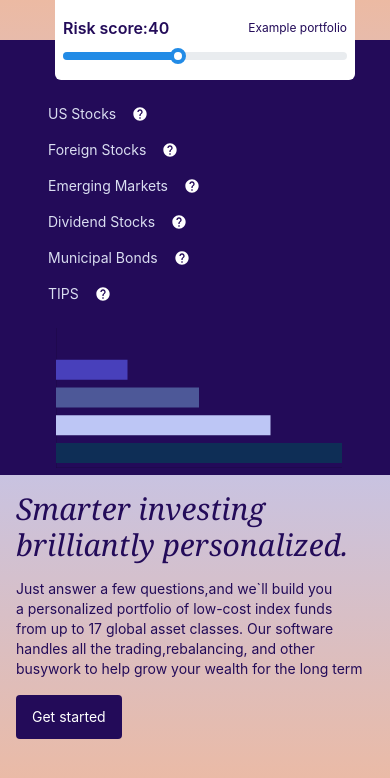
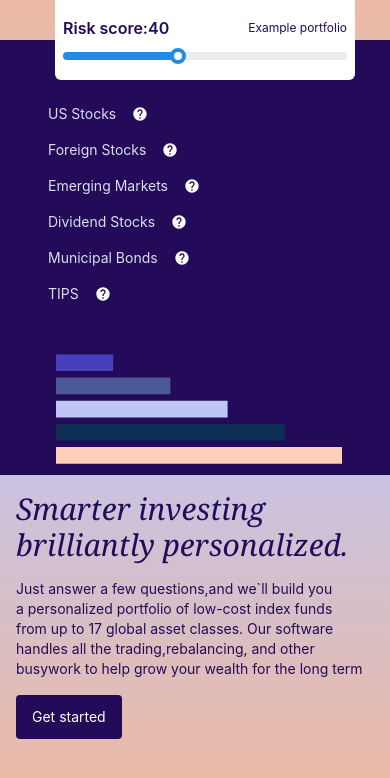
Before and after one commit to Thophylarh/Roboadvisor-Nigeria-website, a Next.js app: page /website/SmarterInvestment in a window 390 px wide. Shown: the top 778 px of the page. Built offline with nearby package versions, Linux system fonts and the light colour scheme.

Commit message:
mobile phone responsiveness

```diff
--- a/src/components/charts/BarChart.tsx
+++ b/src/components/charts/BarChart.tsx
@@ -23,24 +23,12 @@ ChartJS.register(
   Legend
 );
 
-const labels = [
-  "US Stocks",
-  "Foreign Stocks",
-  "Emerging Markets",
-  "Dividend Stocks",
-  "Municipal Bonds",
-];
-const percentages = [39, 9, 9, 3, 35, 5];
-const shadesOfBlue = [
-  "#3498db",
-  "#4840bb",
-  "#4d5898",
-  "#bdc6f5",
-  "#0e2e56",
-  "#fed0b9",
-];
+type Props = {
+  graphData: number[];
+};
 
-export const options = {
+const BarChart = ({ graphData }: Props) => {
+  const options = {
     indexAxis: "y" as const,
     responsive: true,
     scales: {
@@ -55,7 +43,6 @@ export const options = {
         },
       },
       y: {
-      // beginAtZero: true,
         grid: {
           display: false,
         },
@@ -75,22 +62,42 @@ export const options = {
   };
 
   const data = {
-  labels: labels,
+    labels: [
+      "US Stocks",
+      "Foreign Stocks",
+      "Emerging Markets",
+      "Dividend Stocks",
+      "Municipal Bonds",
+      "Tips"
+    ],
     datasets: [
       {
         fill: true,
         stepped: false,
         borderCurve: "smooth",
-      label: " Data",
-      data: percentages,
-      borderColor: shadesOfBlue,
-      backgroundColor: shadesOfBlue,
+        label: "Data",
+        data: graphData,
+        borderColor: [
+          "#3498db",
+          "#4840bb",
+          "#4d5898",
+          "#bdc6f5",
+          "#0e2e56",
+          "#fed0b9",
+        ],
+        backgroundColor: [
+          "#3498db",
+          "#4840bb",
+          "#4d5898",
+          "#bdc6f5",
+          "#0e2e56",
+          "#fed0b9",
+        ],
         tension: 0.4,
       },
     ],
   };
 
-const BarChart = () => {
   return <Bar options={options as any} data={data} />;
 };
 
--- a/src/components/footer/Footer.tsx
+++ b/src/components/footer/Footer.tsx
@@ -6,7 +6,7 @@ type Props = {};
 
 const Footer = (props: Props) => {
   return (
-    <div className="p-20 bg-[#18172b] h-[100vh] md:h-[50vh]">
+    <div className="md:p-20 bg-[#18172b] h-[100vh] md:h-[50vh] p-4">
       <div className="grid grid-cols-1 md:grid-cols-5 cursor-pointer">
         <div>
           <Image src={Whitelogo} alt="logo" />
--- a/src/pages/website/Custom.tsx
+++ b/src/pages/website/Custom.tsx
@@ -10,7 +10,7 @@ type Props = {};
 
 const Custom = (props: Props) => {
   return (
-    <div className="md:flex items-center justify-between flex-row-reverse md:px-0 px-4 md:space-y-0 space-y-8 md:py-0 py-8 relative">
+    <div className="md:flex items-center justify-between flex-row-reverse md:px-0 px-0 md:space-y-0 space-y-8 md:py-0 py-8 relative">
       <div className="md:w-4/12 animate__animated animate__fadeInUp px-4">
         <div className="space-y-4">
           <h4 className="md:text-6xl text-3xl italic font-serif">
@@ -35,12 +35,12 @@ const Custom = (props: Props) => {
           <Image
             src={carImg}
             alt="phone-img"
-            className="relative md:w-[1200px] md:h-[600px] md:object-fit w[600px] h-[300px]"
+            className="relative md:w-[1200px] md:h-[600px] md:object-fit w[600px] h-[300px] md:px-0 px-4"
           />
         </div>
         <div>
           <div className="">
-            <div className="bg-white shadow-sm rounded-md md:w-[300px] md:h-[100px] h-[60px] md:p-4 p-2 absolute md:top-[45%] md:left-[40%] bottom-[18%] left-[40%] animate__animated animate__fadeInUp animate__delay-3s space-y-2 ">
+            <div className="bg-white shadow-sm rounded-md md:w-[300px] md:h-[100px] h-[60px] md:p-4 p-2 absolute md:top-[20%] md:left-[40%] bottom-[18%] left-[40%] animate__animated animate__fadeInUp animate__delay-3s space-y-2 ">
               <div className="">
                 <div className="flex items-center justify-between md:text-sm text-[12px]">
                   <p>Emerging Markets</p>
@@ -51,24 +51,23 @@ const Custom = (props: Props) => {
                   We automatically invested your $500
                 </p>
               </div>
-              <div className="md:blocck hidden  ">
+              <div className="md:block hidden  ">
                 <ProgressBar percentage={10} />
               </div>
             </div>
           </div>
 
-          <div className="bg-white shadow-sm rounded-md md:w-[300px] md:h-[100px] h-[60px] md:p-4 p-2 absolute md:top-[45%] md:left-[40%] bottom-[32%] left-[37%] animate__animated animate__fadeInUp animate__delay-3s space-y-2 ">
+          <div className="bg-white shadow-sm rounded-md md:w-[300px] md:h-[100px] h-[60px] md:p-4 p-2 absolute md:top-[45%] md:left-[45%] bottom-[32%] left-[37%] animate__animated animate__fadeInUp animate__delay-3s space-y-2 ">
             <div className="">
               <div className="flex items-center justify-between md:text-sm text-[12px]">
                 <p>Emerging Markets</p>
                 <p>now</p>
               </div>
               <p className="md:text-sm text-[14px]">
-                {" "}
                 We saved you $78.11 on your taxes
               </p>
             </div>
-            <div className="md:blocck hidden ">
+            <div className="md:block hidden ">
               <ProgressBar percentage={10} />
             </div>
           </div>
--- a/src/pages/website/Hero.tsx
+++ b/src/pages/website/Hero.tsx
@@ -9,30 +9,10 @@ type Props = {};
 const Hero = (props: Props) => {
   return (
     <div className="py-4 md:px-12">
-      <div className="md:flex block md:flex-row items-start md:gap-x-4">
-        <div className="w-full md:w-4/12 hidden md:block">
-          <p className=" text-7xl font-Dancing_script ">
-            There`s no secret to long-term wealth, but if there were it would be
-            this:
-          </p>
-          <p className="font-bold text-6xl font-sans  ">
-            automated <br /> index <br /> investing
-          </p>
-          <p className="mt-6">
-            Even with the inevitable ups and downs of the market, our <br />{" "}
-            expert-built, globally-diversified Automated Investing <br />{" "}
-            Account makes it easy to start building long-term wealth by <br />{" "}
-            managing your risk, maximizing returns, and minimizing taxes
-          </p>
-          <Button className="text-white bg-blue-600 py-3 px-6 rounded-md mt-4 ">
-            Get Started
-          </Button>
-        </div>
-
-        {/* Image (visible on all screens) */}
+      <div className="md:flex blockmd:flex-row items-start md:gap-x-4 flex-row-reverse">
         <div className="md:w-8/12 sm:w-screen ">
           <Image src={heroBg} alt="" className="object-fit bg-no-repeat" />
-          <div className="flex items-start gap-x-4 md:py-6 py-4 text-[8px] md:text-base md:px-0 px-4">
+          <div className="md:flex items-start gap-x-4 md:py-6 py-4 text-[8px] md:text-base md:px-0 px-4 hidden">
             <div>
               <h4 className="text-[10px] md:text-xl">
                 <span className="font-bold">N</span>nerdwallet{" "}
@@ -65,6 +45,24 @@ const Hero = (props: Props) => {
             </div>
           </div>
         </div>
+        <div className="w-full md:w-4/12  md:block md:px-0 px-4 md:py-0 py-8">
+          <p className=" text-5xl md:text-7xl font-Dancing_script ">
+            There`s no secret to long-term wealth, but if there were it would be
+            this:
+          </p>
+          <p className="font-bold md:text-6xl font-sans text-4xl  ">
+            automated <br /> index <br /> investing
+          </p>
+          <p className="mt-6">
+            Even with the inevitable ups and downs of the market, our <br />{" "}
+            expert-built, globally-diversified Automated Investing <br />{" "}
+            Account makes it easy to start building long-term wealth by <br />{" "}
+            managing your risk, maximizing returns, and minimizing taxes
+          </p>
+          <Button className="text-white bg-[#230b59] py-2 md:py-3 px-4 md:px-6 rounded-md mt-4 md:text-base sm:text-xs ">
+            Get Started
+          </Button>
+        </div>
       </div>
     </div>
   );
--- a/src/pages/website/Invest.tsx
+++ b/src/pages/website/Invest.tsx
@@ -24,7 +24,7 @@ const investData = [
 
 const Invest = (props: Props) => {
   return (
-    <div className="p-20 relative">
+    <div className="md:p-20 relative p-4">
       <div>
         <div className="md:flex items-start justify-between">
           <h2 className="text-[1.3rem] md:text-[3rem] md:w-6/12 italic font-serif ">
--- a/src/pages/website/SmarterInvestment.tsx
+++ b/src/pages/website/SmarterInvestment.tsx
@@ -1,4 +1,4 @@
-import React, { useState } from "react";
+import React, { useMemo, useState } from "react";
 import { Progress, Slider } from "@mantine/core";
 import { MdOutlineHelp } from "react-icons/md";
 import Button from "@/components/buttons";
@@ -39,12 +39,31 @@ const smartData = [
 ];
 
 const SmarterInvestment = (props: Props) => {
-  const [value, setValue] = useState(40);
+  const [value, setValue] = useState<number>(40);
+  const [graphData, setGraphData] = useState<number[]>([
+    20, 40, 35, 60, 80, 12,
+  ]);
+
+  const handleChange = (v: number) => {
+    setValue(v);
+  };
+
+  const generateGraphData = useMemo(() => {
+    const randomNumbers: number[] = [];
+
+    for (let i = 0; i < 6; i++) {
+      const randomNumber = Math.floor(Math.random() * 100) + 1;
+      randomNumbers.push(randomNumber);
+    }
+
+    return randomNumbers;
+  }, []);
+
   return (
     <div className="md:py-6 py-10">
       <div className="md:flex sm:block items-center gap-x-8 ">
         <div className="bg-[#230b59] text-white md:w-8/12 h-auto w-full  animate__animated animate__fadeInLeft relative">
-          <div className=" p-4  bg-white md:w-[420px] w-[300px] rounded-md mx-4 px-2 -top-12 md:left-[25%] left-[10%] absolute ">
+          <div className="p-4 bg-white md:w-[420px] w-[300px] rounded-md mx-4 px-2 -top-12 md:left-[25%] left-[10%] absolute ">
             <div className="flex items-center justify-between my-2">
               <h5 className="font-semibold md:text-xl text-base ">
                 Risk score:{value}
@@ -53,7 +72,7 @@ const SmarterInvestment = (props: Props) => {
             </div>
             <Slider
               value={value}
-              onChange={setValue}
+              onChange={(v: number) => handleChange(v)}
               className="md:w-[400px]"
             />
           </div>
@@ -61,13 +80,13 @@ const SmarterInvestment = (props: Props) => {
             <div className="">
               {smartData.map(({ id, title, icon }) => (
                 <div className="flex items-center gap-x-4 mt-4 " key={id}>
-                  <p className="text-[#dadef1] md:text-base text-sm"> {title} </p>
-                  <div >{icon}</div>
+                  <p className="text-[#dadef1] md:text-base text-sm">{title}</p>
+                  <div>{icon}</div>
                 </div>
               ))}
             </div>
-            <div className="md:h-[50vh] md:w-[90] h-full w-full md:mt-0 mt-6  " >
-            <BarChart />
+            <div className="md:h-[50vh] md:w-[90] h-full w-full md:mt-0 mt-6  ">
+              <BarChart graphData={generateGraphData} />
             </div>
           </div>
           <div className="md:flex items-center justify-between px-12 hidden">
```
Also changed, not shown: 1 other file (tests, documents, lock files or other folders). Lines whose indentation alone changed are shown as unchanged.
